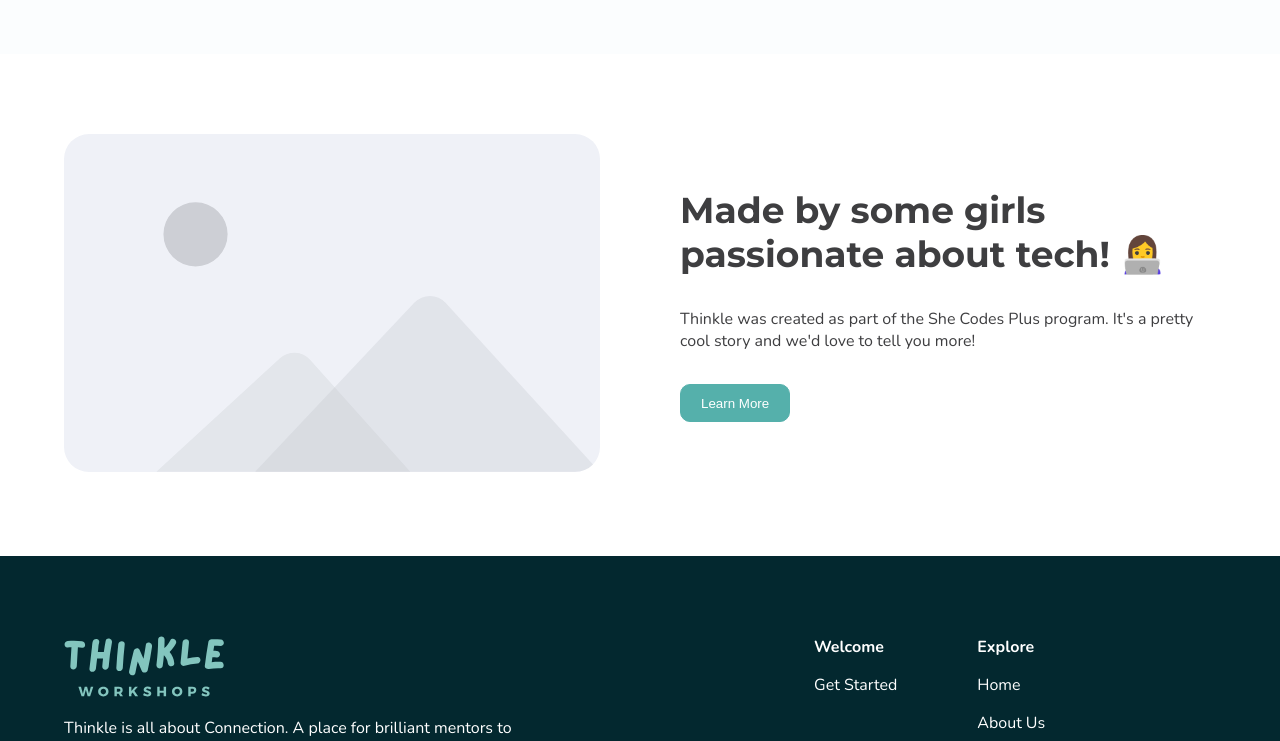
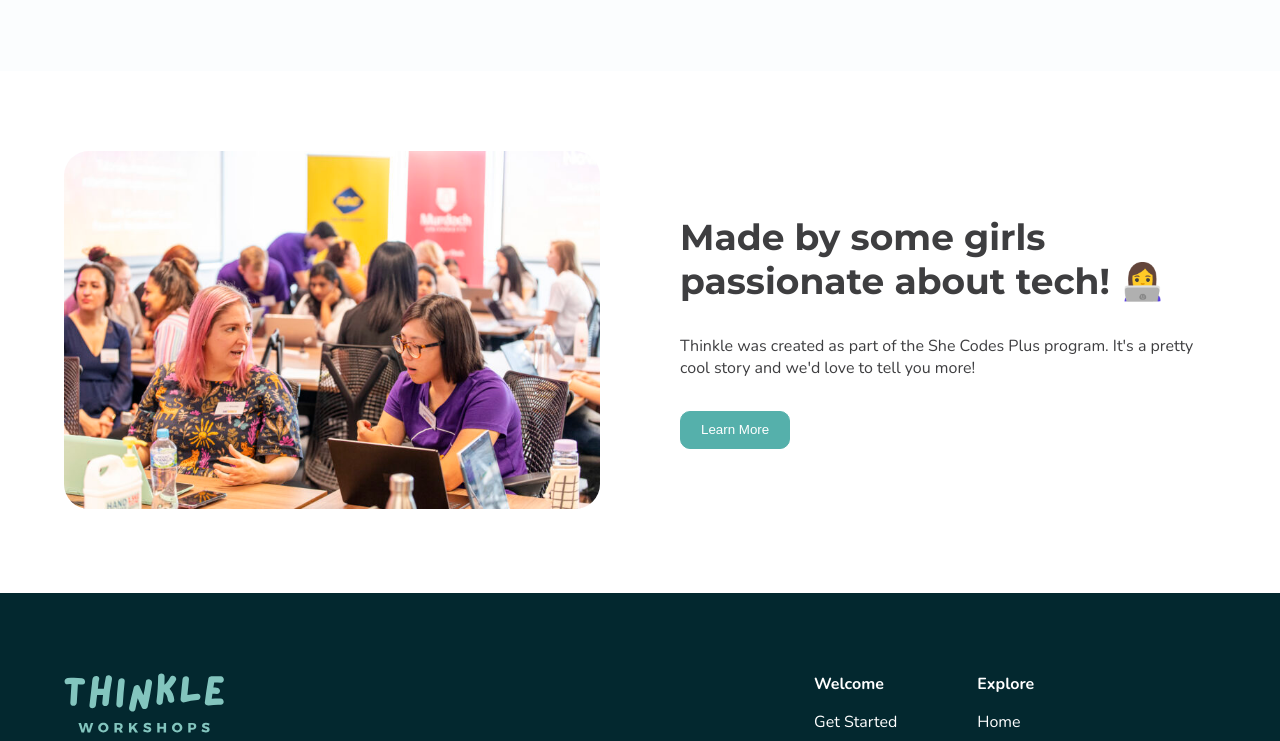
Before and after one commit to SheCodesAus/she-codes-group-project-frontend-fullstack-pancake, a React (Create React App) app: page / in a window 1280 px wide. Shown: the part 760-1501 px from the top of the page. Built offline with nearby package versions, Linux system fonts and the light colour scheme; no server answers.

Commit message:
Photo Update
Home page and About Page

```diff
--- a/src/pages/AboutUsPage.jsx
+++ b/src/pages/AboutUsPage.jsx
@@ -2,7 +2,7 @@ import React from "react";
 import Container from "../components/common/Container";
 import TwoColumn from "../components/common/TwoColumn";
 import TwoColumnNoButton from "../components/modules/AboutUs/TwoColumnNoButton";
-import Placeholder from "../assets/images/placeholder.svg";
+import Placeholder from "../assets/images/talks.jpg";
 import Grid from "../components/common/Grid";
 import MeetTheTeamCard from "../components/modules/AboutUs/MeetTheTeam";
 import Ashleigh from "../assets/images/Ashleigh_Headshot_Round.png";
--- a/src/pages/HomePage.jsx
+++ b/src/pages/HomePage.jsx
@@ -3,7 +3,9 @@ import Container from "../components/common/Container";
 import TwoColumn from "../components/common/TwoColumn";
 import Carousel from "../components/modules/Home/Carousel";
 import Loading from "../components/common/Loading";
-import Placeholder from "../assets/images/placeholder.svg";
+import Placeholder from "../assets/images/talk.jpg";
+// import Girls from "../assets/images/passion.webp";
+import Girls from "../assets/images/workshop.jpg";
 import { getAllWorkshops } from "../services/workshops/getAllWorkshops";
 
 export default function HomePage() {
@@ -55,7 +57,7 @@ export default function HomePage() {
           heading="Made by some girls passionate about tech! 👩‍💻"
           paragraph="Thinkle was created as part of the She Codes Plus program. It's a pretty cool story and we'd love to tell you more!"
           buttonText="Learn More"
-          image={Placeholder}
+          image={Girls}
           link="/about-us"
         />
       </Container>
```
Also changed, not shown: src/assets/images/passion.webp (added).
